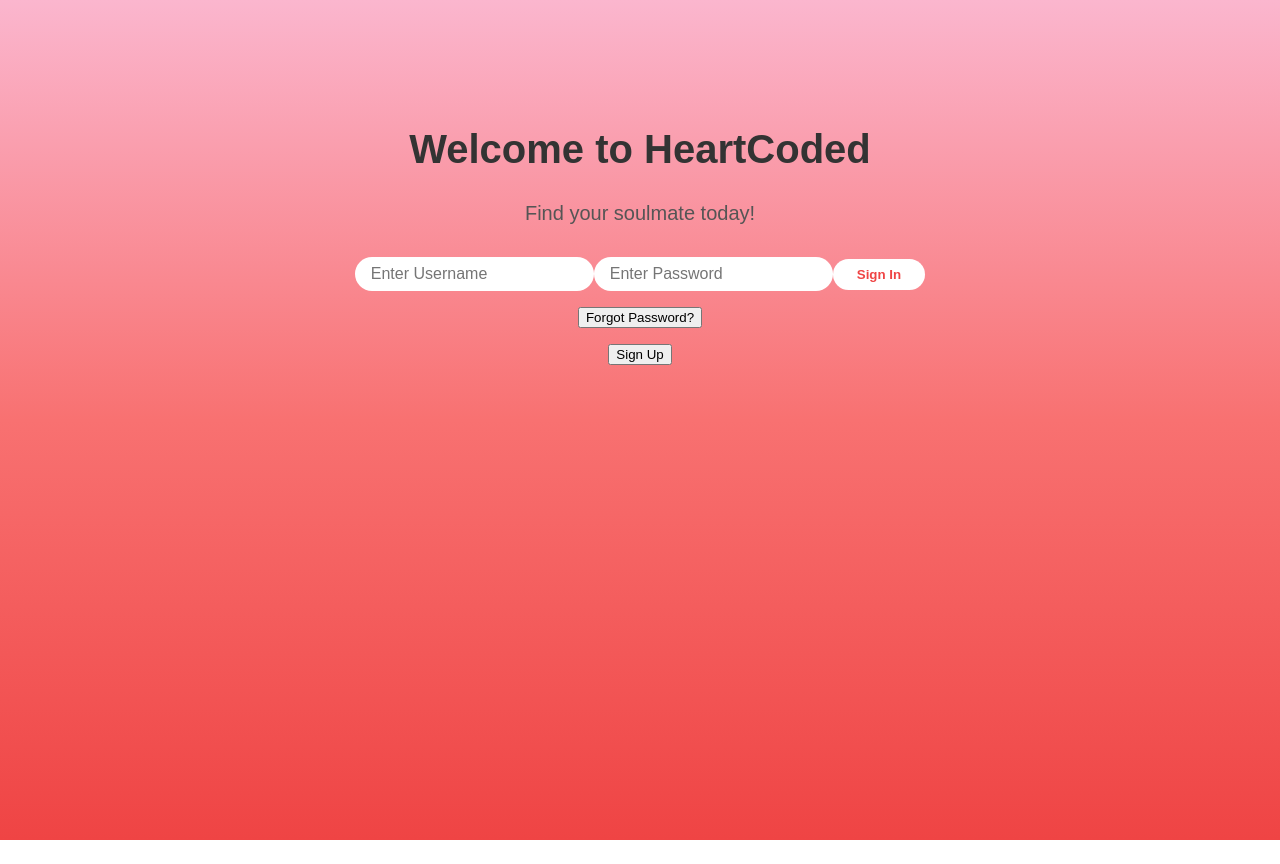
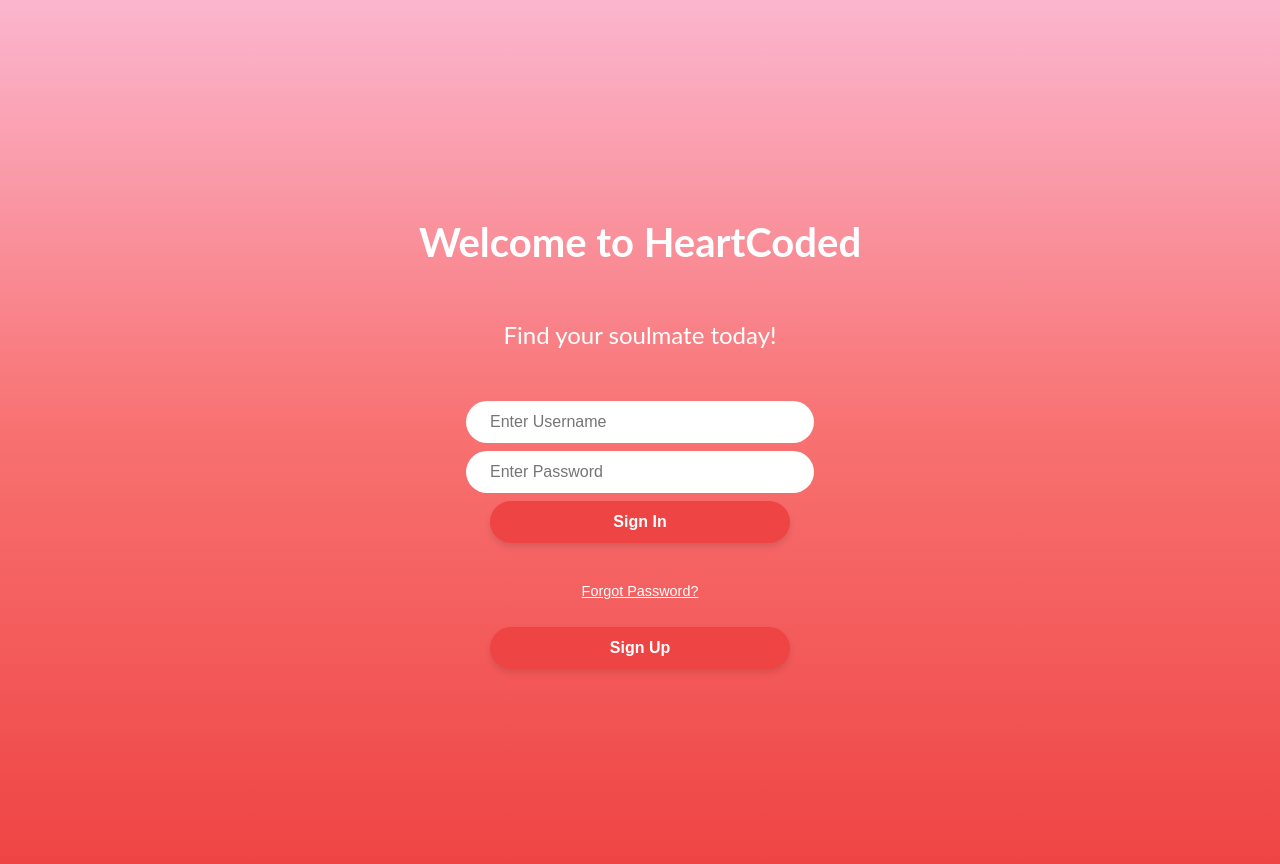
Before and after one commit to ajpieroni/316Heartcoded, a React (Create React App) app in the folder ourapp/reactapp/: page / in a window 1280 px wide. Before the commit the page ends 840 px from the top, so only its background shows below. Built offline with nearby package versions, Linux system fonts and the light colour scheme.

Commit message:
added styling to userlogin

```diff
--- a/ourapp/reactapp/src/pages/UserLogin.css
+++ b/ourapp/reactapp/src/pages/UserLogin.css
@@ -1,163 +1,188 @@
-.main-container {
+body {
+  margin: 0;
+  min-height: 100vh;
+  font-family: 'Lato', sans-serif;
+  background: linear-gradient(to bottom, #FBB6CE, #F87171, #EF4444);
+}
+
+.main-login-container {
   display: flex;
   flex-direction: column;
   align-items: center;
-    justify-content: space-between;
+  justify-content: center;
   min-height: 100vh;
   padding: 2rem;
-    background: linear-gradient(to bottom, #FBB6CE, #F87171, #EF4444);
+  color: #333;
 }
 
 .button-container {
   display: flex;
-    gap: 10px;
+  gap: 1rem;
+  margin-bottom: 2rem;
 }
 
 .button-container button {
-    flex: 1;
-    border-color:#FBB6CE;
-    border-width: 5px;
-    width:200px;
-    height:50px;
-    border-radius: 10px;
+  border: 2px solid #FBB6CE;
+  padding: 0.75rem 1.5rem;
+  border-radius: 9999px;
   background: #F87171;
-    font: Lato;
+  color: white;
+  font-size: 1rem;
+  cursor: pointer;
+  transition: background-color 0.3s, transform 0.1s;
 }
 
-  .card-container {
-    display: flex;
-    flex-wrap: wrap;
+.button-container button:hover,
+.button-container button:focus {
+  background-color: #EF4444;
+  transform: translateY(-2px);
 }
 
-  .user-card {
-    width: 300px;
-    border: 5px solid #FBB6CE;
-    border-radius:20px;
-    margin: 10px;
-    padding: 10px;
-    background-color: white;
-    box-shadow: 0 4px 6px rgba(0, 0, 0, 0.1);
+.user-card:hover {
+  transform: scale(1.03);
+  box-shadow: 0 6px 12px rgba(0, 0, 0, 0.15);
 }
 
-  .user-card h2 {
-    margin-top: 0;
+.user-init-input,
+.user-init-button {
+  padding: 0.75rem 1.5rem;
+  border-radius: 9999px;
+  border: 2px solid transparent;
 }
 
-  .main-title {
-/* alex removed since it was overridding other pages */
-  }
-
-  .hero-section {
-    text-align: center;
-    margin-top: 5rem;
-    color: white;
-  }
-
-  .hero-title {
-    font-size: 2.5rem;
-    font-weight: bold;
-    margin-bottom: 1rem;
-  }
-
-  .hero-subtitle {
-    font-size: 1.25rem;
-    margin-bottom: 1.5rem;
-  }
-
-  .cta-button {
-    background-color: white;
-    color: #EF4444;
-    padding: 0.5rem 1.5rem;
-    border-radius: 9999px;
-    font-weight: 600;
-    transition: background-color 0.3s, color 0.3s;
-  }
-
-  .cta-button:hover {
-    background-color: #EF4444;
-    color: white;
-  }
-
-  .features {
-    display: flex;
-    flex-wrap: wrap;
-    justify-content: center;
-    margin-top: 4rem;
-    gap: 2rem;
-  }
-
-  .feature-card {
-    background-color: white;
-    padding: 1.5rem;
-    border-radius: 1rem;
-    box-shadow: 0 4px 6px rgba(0, 0, 0, 0.1);
-    display: flex;
-    flex-direction: column;
-    /* align-items: start; */
-    /* justify-content: center; */
-    width: 20rem;
-    gap: 1rem;
-  }
-
-  .feature-card h2 {
-    font-size: 2rem;
-    font-weight: bold;
-    color: #2D3748;
-  }
-
-  .feature-card p {
-    color: #4A5568;
-  }
-
-  .cta-section {
-    text-align: center;
-    color: white;
-    margin-bottom: 5rem;
-  }
-
-  .cta-section h2 {
-    font-size: 2rem;
-    font-weight: bold;
-    margin-bottom: 1rem;
-  }
-
-
-  /*! CSS for User Initialization, eventually moved to login page? */
-
-.user-init-container {
-  display: flex;
-  flex-direction: column;
-  align-items: center;
-  margin-top: 2rem;
-  gap: 1rem;
-}
-
-.user-init-input {
-  padding: 0.5rem 1rem;
-  font-size: 1rem;
-  border: none;
-  border-radius: 9999px;
+.user-init-input:focus,
+.user-init-button:focus {
   outline: none;
-  transition: border-color 0.3s, box-shadow 0.3s;
-}
-
-.user-init-input:focus {
   border-color: #EF4444;
   box-shadow: 0 0 0 2px rgba(239, 68, 68, 0.5);
 }
 
-.user-init-button {
-  background-color: white;
-  color: #EF4444;
-  padding: 0.5rem 1.5rem;
-  border: none;
-  border-radius: 9999px;
+.cta-button {
+  font-size: 1rem;
   font-weight: 600;
-  cursor: pointer;
-  transition: background-color 0.3s, color 0.3s;
+  letter-spacing: 0.05em;
 }
 
-.user-init-button:hover {
+.forgot-password-toggle {
+  background: none;
+  border: none;
+  color: white;
+  cursor: pointer;
+  transition: color 0.3s;
+}
+
+.forgot-password-toggle:hover,
+.forgot-password-toggle:focus {
+  color: #FBB6CE;
+}
+
+.hero-login-section {
+  display: flex;
+  flex-direction: column;
+  align-items: center;
+  justify-content: center;
+  text-align: center;
+  gap: 1rem;
+  padding: 2rem;
+}
+
+.hero-login-title {
+  margin-bottom: 0.25rem;
+  font-size: 2.5rem;
+  color: #FFFFFF;
+}
+
+.hero-login-subtitle {
+  margin-bottom: 2rem;
+  font-size: 1.5rem;
+  color: #FFFFFF;
+}
+
+.user-login-init-container {
+  display: flex;
+  flex-direction: column;
+  gap: 0.5rem;
+  width: 100%;
+  max-width: 400px;
+}
+
+.user-init-input,
+.user-init-button,
+.forgot-password-toggle,
+.sign-up-button {
+  padding: 0.75rem 1.5rem;
+  border-radius: 9999px;
+  border: none;
+  font-size: 1rem;
+  margin: 0.25rem 0;
+  width: 100%;
+}
+
+.hero-login-section {
+  display: flex;
+  flex-direction: column;
+  align-items: center;
+  justify-content: center;
+  text-align: center;
+  gap: 1rem;
+  padding: 2rem;
+}
+
+.hero-login-title {
+  margin-bottom: 0.25rem;
+  font-size: 2.5rem;
+  color: #FFFFFF;
+}
+
+.hero-login-subtitle {
+  margin-bottom: 2rem;
+  font-size: 1.5rem;
+  color: #FFFFFF;
+}
+
+.user-login-init-container {
+  display: flex;
+  align-items: center;
+  flex-direction: column;
+  gap: 0.5rem;
+  width: 100%;
+  max-width: 400px;
+}
+
+.user-init-input,
+.user-init-button,
+.forgot-password-toggle,
+.sign-up-button {
+  padding: 0.75rem 1.5rem;
+  border-radius: 9999px;
+  border: none;
+  font-size: 1rem;
+  margin: 0.25rem 0;
+  width: 75%;
+}
+
+.forgot-password-toggle {
+  background: none;
+  color: #FFFFFF;
+  text-decoration: underline;
+  font-size: 0.9rem;
+  font-weight: normal;
+  margin-top: 1rem;
+}
+
+.user-init-button {
   background-color: #EF4444;
-  color: white;
+  color: #FFFFFF;
+  font-weight: bold;
+  box-shadow: 0 4px 6px rgba(0, 0, 0, 0.1);
+  width: 75%;
 }
+
+.user-init-button:hover,
+.user-init-button:focus,
+.forgot-password-toggle:hover,
+.forgot-password-toggle:focus {
+  background-color: #F87171;
+  outline: none;
+  box-shadow: 0 6px 8px rgba(0, 0, 0, 0.15);
+}
--- a/ourapp/reactapp/src/pages/UserLogin.js
+++ b/ourapp/reactapp/src/pages/UserLogin.js
@@ -1,5 +1,5 @@
 import React, { useState, useEffect, useContext } from "react";
-import { useNavigate } from 'react-router-dom';
+import { useNavigate } from "react-router-dom";
 import { UserContext } from "../components/contexts/UserContext";
 import ForgotPassword from "./ForgotPassword";
 import CreateProfile from "./CreateProfile.js";
@@ -21,7 +21,7 @@ export default function UserLogin() {
   const navigate = useNavigate();
 
   // Handlers
-  const toggleForgotPassword = () => setShowForgotPassword(prev => !prev);
+  const toggleForgotPassword = () => setShowForgotPassword((prev) => !prev);
   const toggleSignIn = () => {
     setShowSignIn(!showSignIn);
     setShowSignUp(false);
@@ -30,7 +30,7 @@ export default function UserLogin() {
     const willShowSignUp = !showSignUp;
     setShowSignUp(willShowSignUp);
     if (willShowSignUp) {
-      navigate('/CreateProfile');
+      navigate("/CreateProfile");
     } else {
       setShowSignIn(true);
     }
@@ -42,21 +42,21 @@ export default function UserLogin() {
   const initializeUser = () => {
     // User initialization logic
     fetch(`http://localhost:3000/test_users/find_by_username/${username}`)
-      .then(response => {
+      .then((response) => {
         if (!response.ok) throw new Error("Network response was not ok");
         return response.json();
       })
-      .then(data => {
+      .then((data) => {
         if (data) {
-          setUser(prevUser => ({ ...prevUser, ...data }));
+          setUser((prevUser) => ({ ...prevUser, ...data }));
           sessionStorage.setItem("user", JSON.stringify(data));
-          navigate('/UserSignedIn');
+          navigate("/UserSignedIn");
           setLogin(true);
         } else {
           // Handle non-existing user logic
         }
       })
-      .catch(error => console.error("Failed to initialize user:", error));
+      .catch((error) => console.error("Failed to initialize user:", error));
   };
 
   // Effects
@@ -69,34 +69,34 @@ export default function UserLogin() {
   }, [setUser]);
 
   // Render helpers
-  const renderSignUpButton = () => (
-    showSignIn && !showForgotPassword && (
-      <button className="sign-up-button" onClick={toggleSignUp}>
+  const renderSignUpButton = () =>
+    showSignIn &&
+    !showForgotPassword && (
+      <button className="user-init-button" onClick={toggleSignUp}>
         Sign Up
       </button>
-    )
-  );
+    );
 
   // Component render
   return (
-    <main className="main-container">
-      <div className="hero-section">
-        <h1 className="hero-title">Welcome to HeartCoded</h1>
-        <p className="hero-subtitle">Find your soulmate today!</p>
-        <div className="user-init-container">
+    <main className="main-login-container">
+      <div className="hero-login-section">
+        <h1 className="hero-login-title">Welcome to HeartCoded</h1>
+        <p className="hero-login-subtitle">Find your soulmate today!</p>
+        <div className="user-login-init-container">
           {showSignIn && (
             <div>
               <input
                 className="user-init-input"
                 value={username}
-                onChange={e => setUsername(e.target.value)}
+                onChange={(e) => setUsername(e.target.value)}
                 placeholder="Enter Username"
               />
               <input
                 type="password"
                 className="user-init-input"
                 value={password}
-                onChange={e => setPassword(e.target.value)}
+                onChange={(e) => setPassword(e.target.value)}
                 placeholder="Enter Password"
               />
               <button className="user-init-button" onClick={initializeUser}>
@@ -106,7 +106,10 @@ export default function UserLogin() {
           )}
           {showSignIn && (
             <>
-              <button className="forgot-password-toggle" onClick={toggleForgotPassword}>
+              <button
+                className="forgot-password-toggle"
+                onClick={toggleForgotPassword}
+              >
                 Forgot Password?
               </button>
               {showForgotPassword && <ForgotPassword />}
@@ -116,10 +119,12 @@ export default function UserLogin() {
           {showSignUp && (
             <>
               <CreateProfile />
-              <button onClick={toggleSignIn}>Already have an account? Sign In</button>
+              <button onClick={toggleSignIn}>
+                Already have an account? Sign In
+              </button>
             </>
           )}
-          {showForgotPassword && <ForgotPassword />}
+          {/* {showForgotPassword && <ForgotPassword />} */}
         </div>
       </div>
     </main>
```
Lines whose indentation alone changed are shown as unchanged.
